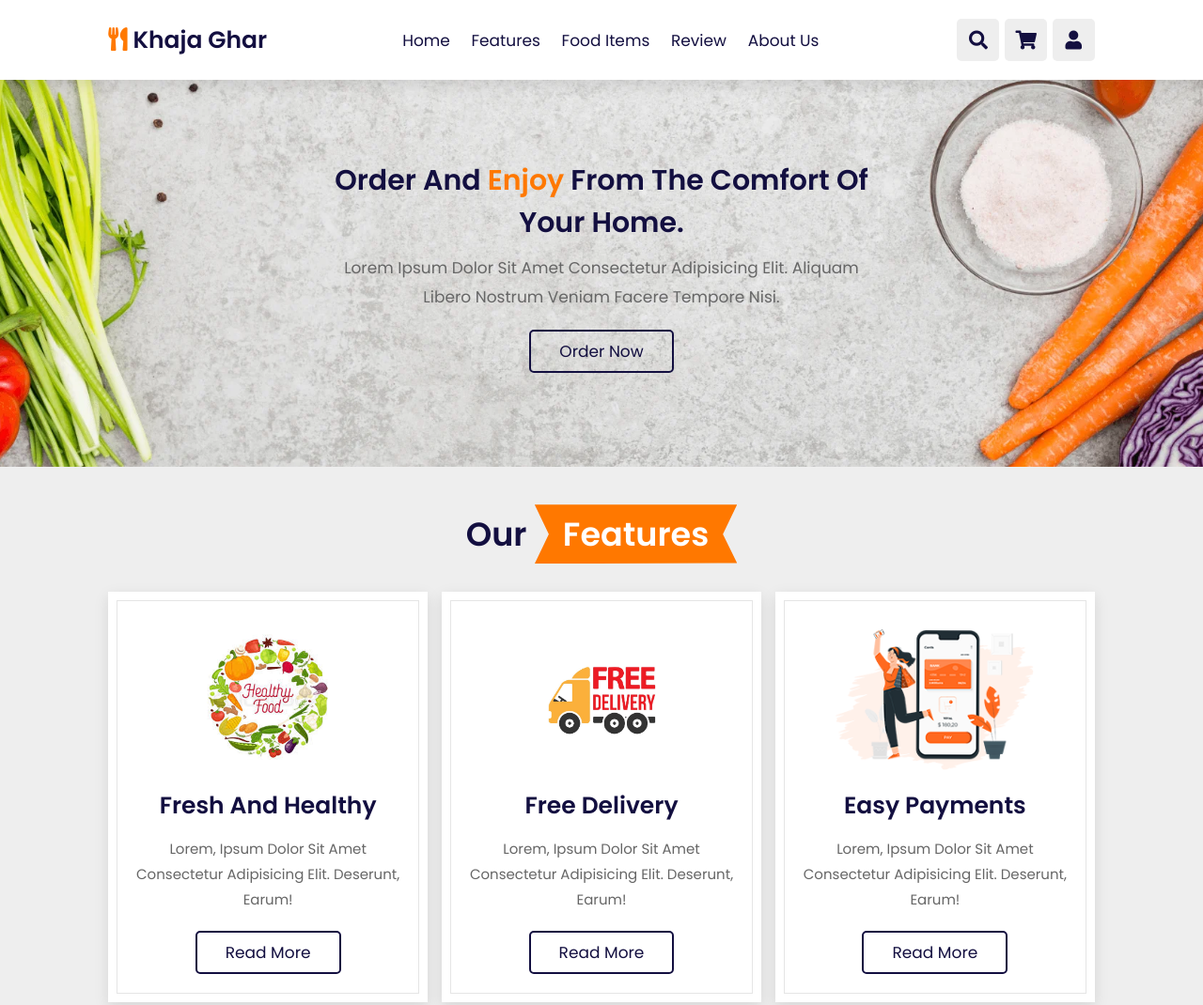
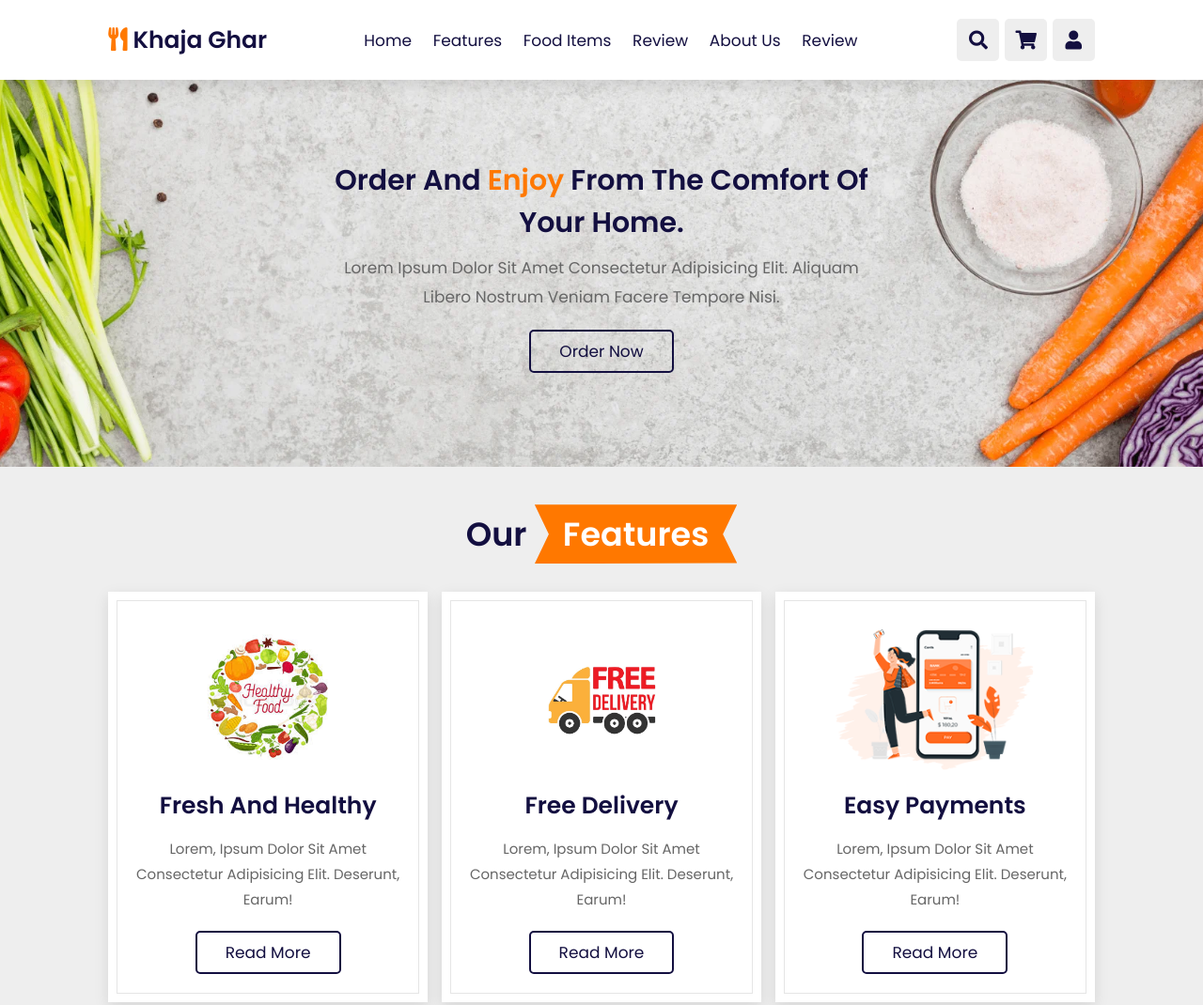
Before and after one commit to drggtm/khaja-Ghar, a plain HTML site: page index.html in a window 1280 px wide. Shown: the top 1070 px of the page at 94% size. Drawn offline with nearby package versions, Linux system fonts and the light colour scheme.

Commit message:
second change

```diff
--- a/index.html
+++ b/index.html
@@ -29,6 +29,7 @@
         <a href="#fooditems">food items</a>
         <a href="#review">review</a>
         <a href="#aboutus">about us</a>
+        <a href="#review">review</a>
     </nav>
 
     <div class="icons">
```
